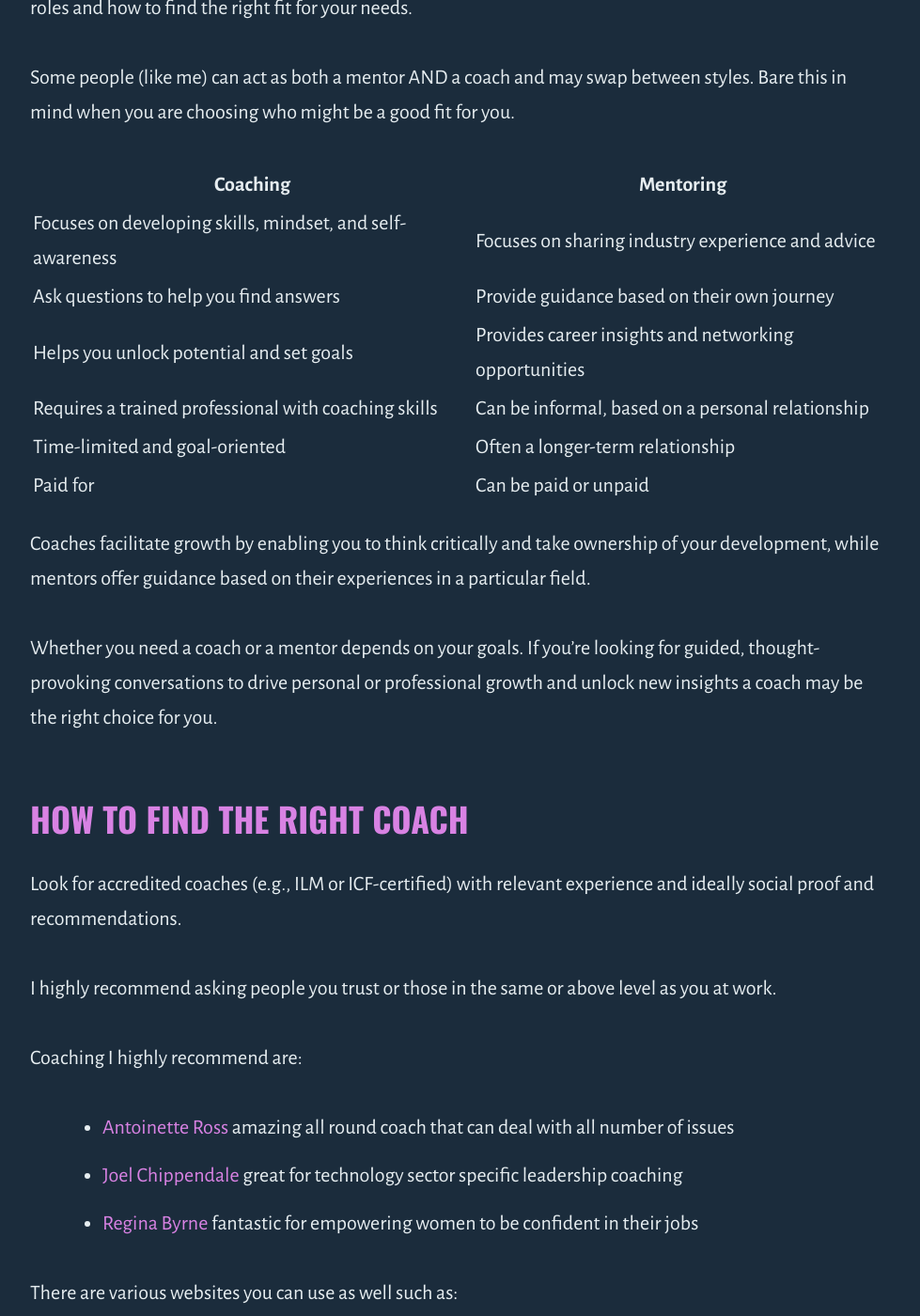
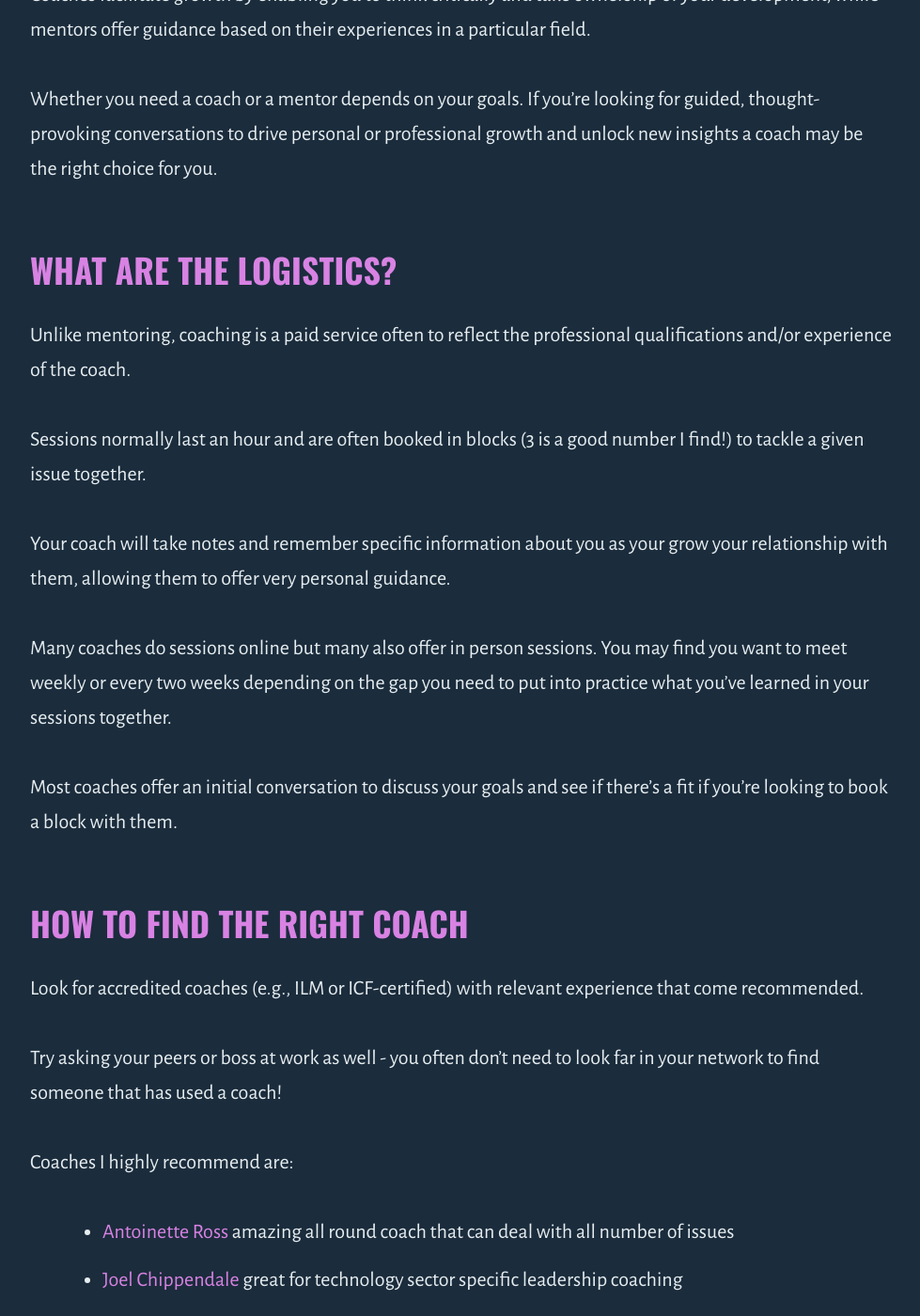
Before and after one commit to outragedpinkracoon/outragedpinkracoon.github.io, a Jekyll site: the page built from _posts/2025-02-27-why-get-a-coach.md, in a window 1280 px wide and 1400 px high, scrolled down 2290 px. Shown: the whole window at 94% size, without its empty margins (149-1128 px from the left). Built offline with Jekyll 4.4.1, drawn with Linux system fonts in a browser that asks for light colours; comment, search, counter and statistics services are not loaded; some of the changed text lies outside the part shown.

Commit message:
fixes typos

```diff
--- a/_posts/2025-02-27-why-get-a-coach.md
+++ b/_posts/2025-02-27-why-get-a-coach.md
@@ -12,16 +12,6 @@ A coach is a trained professional who helps individuals unlock their potential,
 Coaching is a structured, client-led process that focuses on asking powerful questions, fostering self-awareness, and driving action. It's very relationship driven and coaches act as a key thought partner in navigating obstacles together with you.
 
 Coaching does not provide direct solutions but instead empowers the individual to find their own answers through gentle and structured questioning.
-
-## What are the logistics?
-
-Sessions normally last an hour and are often booked in blocks (3 is a good number I find!) to tackle a given issue together.
-
-Your coach will take notes and remember specific information about you as your grow your relationship with them, allowing them to offer very personal guidance.
-
-Many coaches do sessions online but many also offer in person sessions. You may find you want to meet weekly or every two weeks depending on the gap you need to put into practice what you've learned in your sessions together.
-
-Most coaches offer an initial conversation to discuss your goals and see if there’s a fit if you're looking to book a block with them.
 
 ## How Can a Coach Help?
 
@@ -55,20 +45,32 @@ Coaches facilitate growth by enabling you to think critically and take ownership
 
 Whether you need a coach or a mentor depends on your goals. If you’re looking for guided, thought-provoking conversations to drive personal or professional growth and unlock new insights a coach may be the right choice for you.
 
+## What are the logistics?
+
+Unlike mentoring, coaching is a paid service often to reflect the professional qualifications and/or experience of the coach.
+
+Sessions normally last an hour and are often booked in blocks (3 is a good number I find!) to tackle a given issue together.
+
+Your coach will take notes and remember specific information about you as your grow your relationship with them, allowing them to offer very personal guidance.
+
+Many coaches do sessions online but many also offer in person sessions. You may find you want to meet weekly or every two weeks depending on the gap you need to put into practice what you've learned in your sessions together.
+
+Most coaches offer an initial conversation to discuss your goals and see if there’s a fit if you're looking to book a block with them.
+
 ## How to Find the Right Coach
 
-Look for accredited coaches (e.g., ILM or ICF-certified) with relevant experience and ideally social proof and recommendations.
+Look for accredited coaches (e.g., ILM or ICF-certified) with relevant experience that come recommended.
 
-I highly recommend asking people you trust or those in the same or above level as you at work.
+Try asking your peers or boss at work as well - you often don't need to look far in your network to find someone that has used a coach!
 
-Coaching I highly recommend are:
+Coaches I highly recommend are:
 * [Antoinette Ross](https://www.withinsight.org/) amazing all round coach that can deal with all number of issues
 * [Joel Chippendale](https://REDACTED) great for technology sector specific leadership coaching
 * [Regina Byrne](https://www.linkedin.com/in/regina-byrne-) fantastic for empowering women to be confident in their jobs
 
-There are various websites you can use as well such as:
+I've not used these directly but there are various websites you can use as well such as:
 * [Noomi](https://www.noomii.com/)
 * [Better Up](https://www.betterup.com/)
 * [Coach Hub](https://www.coachhub.com/)
 
-Disclaimer: I've not used these myself.
+## In Summary
```
